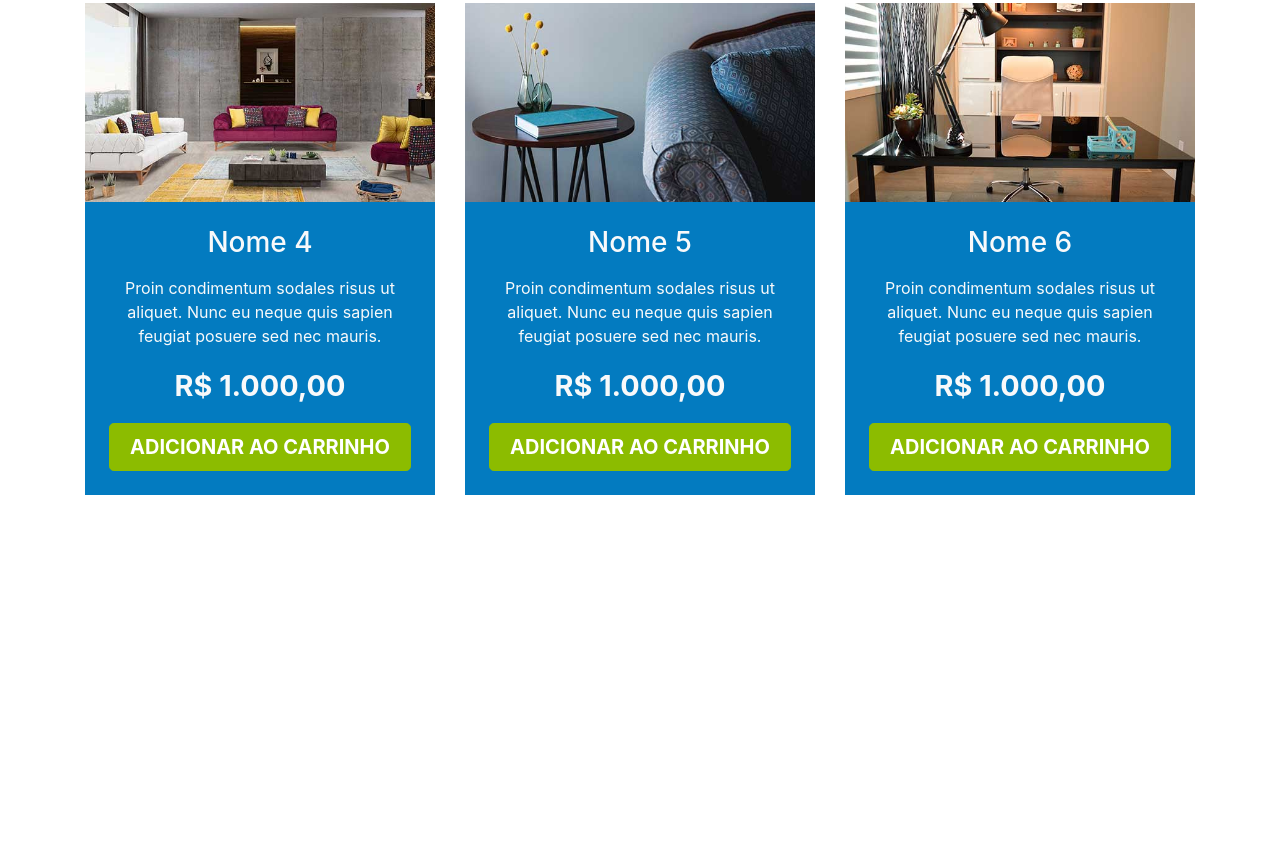
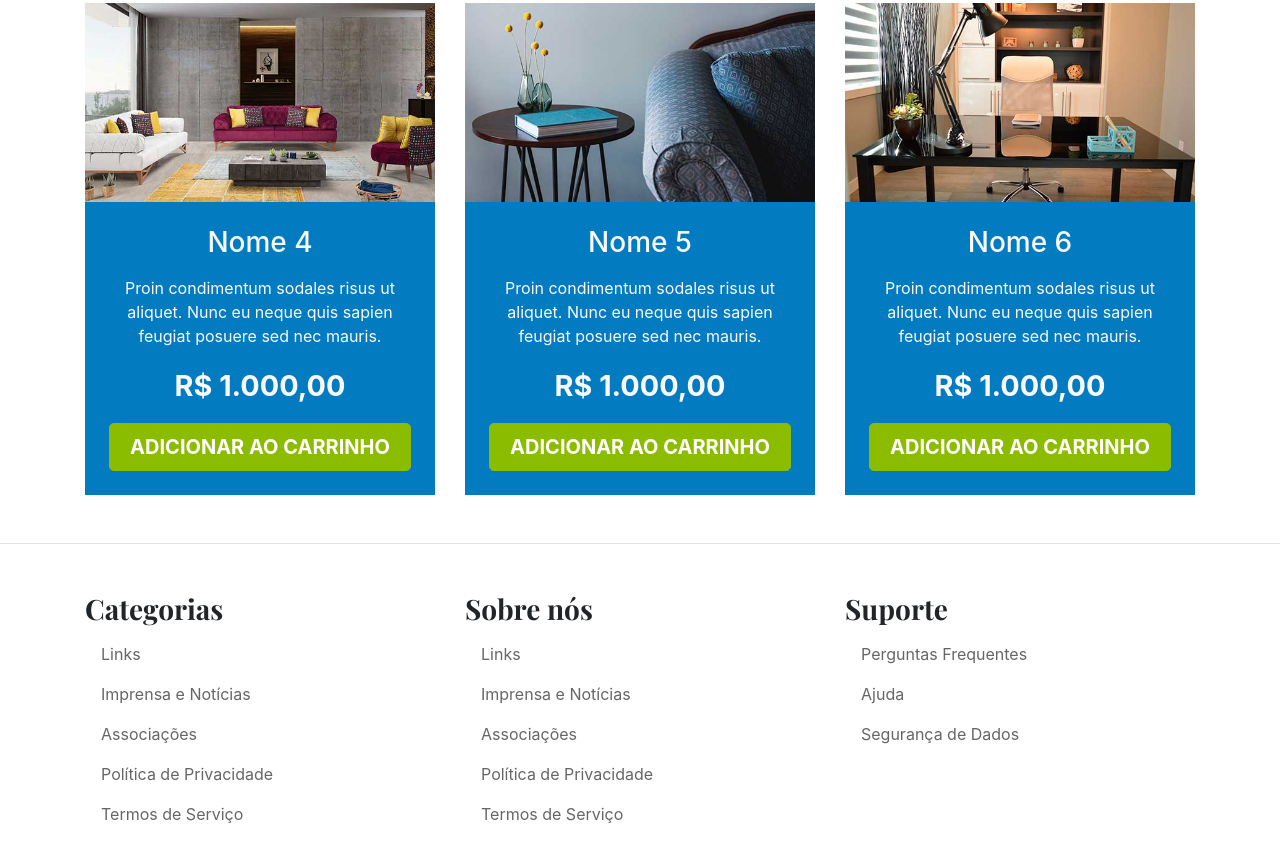
Before and after one commit to thiagobianeck/lojavirtual, a plain HTML site: page index.html in a window 1280 px wide. Shown: the part 2889-3747 px from the top of the page. Before the commit the page ends 3408 px from the top, so only its background shows below. Drawn offline with nearby package versions, Linux system fonts and the light colour scheme.

Commit message:
Craindo o Footer - Final

```diff
--- a/css/style.css
+++ b/css/style.css
@@ -81,3 +81,13 @@ h2 {
 .info-produto .btn-success:hover {
     background-color: #80ab02;
 }
+
+/** Footer**/
+
+.footer {
+    border-top: 1px solid #e1e1e1;
+}
+
+.footer-menu .nav-link {
+    color: #666!important;
+}
--- a/index.html
+++ b/index.html
@@ -130,6 +130,40 @@
           </div><!--.col-md-6 col-lg-4-->
       </div><!--.row-->
   </div>
+  <footer class="footer mt-4">
+      <div class="container mt-4 py-4">
+          <div class="row text-center text-md-left">
+            <div class="col-md-4 mt-4 mt-md-0">
+                <h3 class="titulo">Categorias</h3>
+                <nav class="footer-menu">
+                    <a href="#" class="nav-link">Links</a>
+                    <a href="#" class="nav-link">Imprensa e Notícias</a>
+                    <a href="#" class="nav-link">Associações</a>
+                    <a href="#" class="nav-link">Política de Privacidade</a>
+                    <a href="#" class="nav-link">Termos de Serviço</a>
+                </nav>
+            </div><!--.col-md-4-->
+              <div class="col-md-4 mt-4 mt-md-0">
+                  <h3 class="titulo">Sobre nós</h3>
+                  <nav class="footer-menu">
+                      <a href="#" class="nav-link">Links</a>
+                      <a href="#" class="nav-link">Imprensa e Notícias</a>
+                      <a href="#" class="nav-link">Associações</a>
+                      <a href="#" class="nav-link">Política de Privacidade</a>
+                      <a href="#" class="nav-link">Termos de Serviço</a>
+                  </nav>
+              </div><!--.col-md-4-->
+              <div class="col-md-4 mt-4 mt-md-0">
+                  <h3 class="titulo">Suporte</h3>
+                  <nav class="footer-menu">
+                      <a href="#" class="nav-link">Perguntas Frequentes</a>
+                      <a href="#" class="nav-link">Ajuda</a>
+                      <a href="#" class="nav-link">Segurança de Dados</a>
+                  </nav>
+              </div><!--.col-md-4-->
+          </div><!--.row-->
+      </div>
+  </footer>
 
 
   <script src="https://code.jquery.com/jquery-3.3.1.slim.min.js" integrity="sha384-q8i/X+965DzO0rT7abK41JStQIAqVgRVzpbzo5smXKp4YfRvH+8abtTE1Pi6jizo" crossorigin="anonymous"></script>
```
